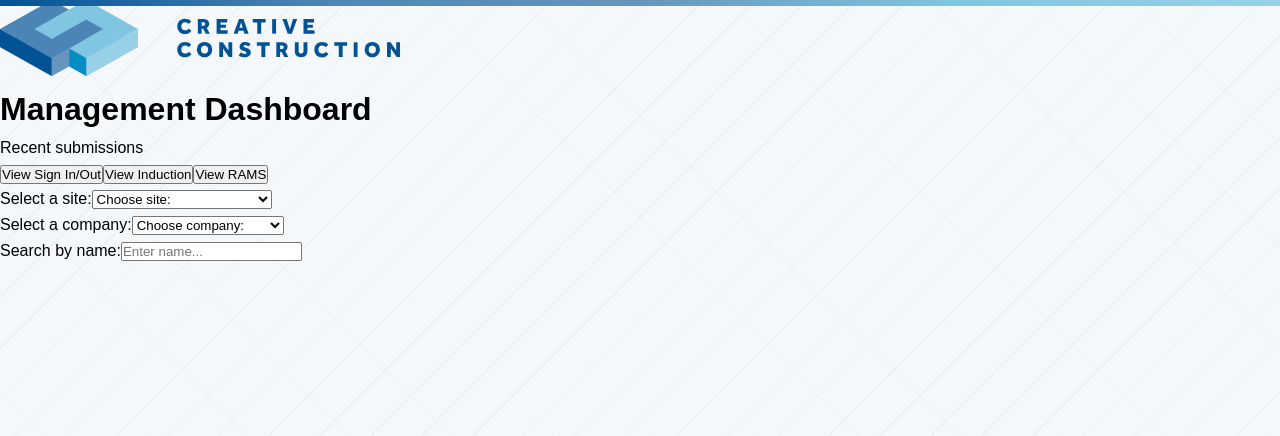
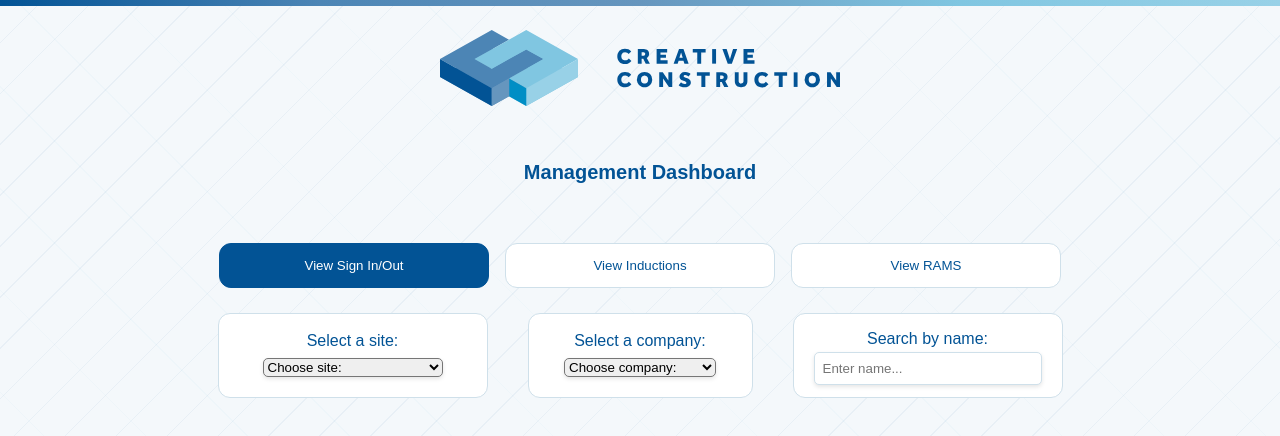
Before and after one commit to mark-popov/CreativeConstruction-2.0, a React (Vite) app: page /management in a window 1280 px wide. Shown: the top 436 px of the page. Built offline with nearby package versions, Linux system fonts and the light colour scheme.

Commit message:
adjusted button styles

```diff
--- a/src/App.jsx
+++ b/src/App.jsx
@@ -2,6 +2,7 @@ import {BrowserRouter as Router, Routes, Route} from 'react-router-dom';
 import Home from './Homepage';
 import Management from './Management';
 import Homepage from './Homepage';
+
 
 function App() {
   return (
--- a/src/Management.css
+++ b/src/Management.css
@@ -3,3 +3,98 @@
     max-width: 100%;
     height: auto;
 }
+
+.management-dashboard-header {
+    display: flex;
+    flex-direction: column;
+    align-items: center;
+    padding: 10px 0 20px;
+    margin-top: 20px;
+}
+.management-dashboard-header h1 {
+    color: #025395;
+    font-size: 20px;
+    font-weight: 700;
+    margin: 50px 0 10px;
+}
+.choose-view {
+    display: flex;
+    flex-direction: row;
+    justify-content: center;
+    gap: 16px;
+    margin: 25px auto;
+}
+
+.choose-view button {
+    display: inline-block;
+    width: 270px;
+    padding: 14px 20px;
+    text-decoration: none;
+    border: 1px solid #cfe0ea;
+    border-radius: 12px;
+    color: #025395;
+    background-color: #ffffff;
+    text-align: center;
+}
+.choose-view button:hover {
+    background-color: #f0f4f8;
+    border-color: #98b7d7;
+    color: #025395;
+}
+.choose-view button.active {
+    background-color: #025395;
+    border-color: #025395;
+    color: #ffffff;
+}
+.filter-boxes {
+    display: flex;
+    flex-direction: row;
+    justify-content: center;
+    gap: 40px;
+    margin: 25px auto;
+}
+.site-name {
+    width: 270px;
+    padding: 14px 20px;
+    text-decoration: none;
+    border: 1px solid #cfe0ea;
+    border-radius: 12px;
+    color: #025395;
+    background-color: #ffffff;
+    text-align: center;
+}
+.site-name select {
+    border-radius: 5px;
+    box-shadow: 0 2px 4px rgba(0, 0, 0, 0.1);
+}
+.company-name {
+    width: 225px;
+    padding: 14px 20px;
+    text-decoration: none;
+    border: 1px solid #cfe0ea;
+    border-radius: 12px;
+    color: #025395;
+    background-color: #ffffff;
+    text-align: center;
+}
+.company-name select {
+    border-radius: 5px;
+    box-shadow: 0 2px 4px rgba(0, 0, 0, 0.1);
+}
+.search-box {
+    width: 270px;
+    padding: 12px 20px;
+    text-decoration: none;
+    border: 1px solid #cfe0ea;
+    border-radius: 12px;
+    color: #025395;
+    background-color: #ffffff;
+    text-align: center;
+}
+.search-box input {
+    width: 100%;
+    padding: 8px;
+    border-radius: 5px;
+    border: 1px solid #cfe0ea;
+    box-shadow: 0 2px 4px rgba(0, 0, 0, 0.1);
+}
--- a/src/Management.jsx
+++ b/src/Management.jsx
@@ -1,11 +1,13 @@
 import "./Management.css";
 import logo from "./assets/images/logo.svg";
-
+import { useState } from "react";
 
 
 function Management() {
 
-    const handleSiteChange = (e) => {
+const [selectedSite, setSelectedSite] = useState("sign-in-out");
+
+const handleSiteChange = (e) => {
   console.log(e.target.value);
 };
 
@@ -22,14 +24,37 @@ const handleSearchChange = (e) => {
         <div className="management-dashboard-header">
           <img src={logo} alt="Creative Construction Logo" />
           <h1>Management Dashboard</h1>
-          <p>Recent submissions</p>
-        </div>
-        <div className="choose-view">
-            <button>View Sign In/Out</button>
-            <button>View Induction</button>
-            <button>View RAMS</button>
         </div>
 
+      {/* CHOOSE VIEW DROPDOWN - FILTER */}
+        <div className="choose-view">
+            <button
+              className={selectedSite === "sign-in-out" ? "active" : ""}
+              onClick={() => setSelectedSite("sign-in-out")}
+            >
+              View Sign In/Out
+            </button>
+
+            <button
+              className={selectedSite === "inductions" ? "active" : ""}
+              onClick={() => setSelectedSite("inductions")}
+            >
+              View Inductions
+            </button>
+
+            <button
+              className={selectedSite === "rams" ? "active" : ""}
+              onClick={() => setSelectedSite("rams")}
+            >
+              View RAMS
+            </button>
+        </div>
+
+
+
+
+      <div className="filter-boxes">
+      {/* SITE NAME DROPDOWN - FILTER*/}
         <div className="site-name">
             <label htmlFor="site-name">Select a site:</label>
             <select name="site-name" id="site-name" onChange={handleSiteChange}>
@@ -43,6 +68,7 @@ const handleSearchChange = (e) => {
             </select>
         </div>
 
+      {/* COMPANY NAME DROPDOWN - FILTER */}
         <div className="company-name">
             <label htmlFor="company-name">Select a company:</label>
             <select name="company-name" id="company-name" onChange={handleCompanyChange}>
@@ -56,10 +82,19 @@ const handleSearchChange = (e) => {
             </select>
         </div>
 
+      {/* SEARCH BOX - FILTER */}
         <div className="search-box">
             <label htmlFor="search-box">Search by name:</label>
             <input type="text" id="search-box" placeholder="Enter name..." onChange={handleSearchChange}/>
         </div>
+      </div>
+
+      {/* TABLE OF SIGN IN/OUT, INDUCTIONS, RAMS */}
+        <div className="data-table">
+
+          </div>
+
+
     </>
   );
 }
```
